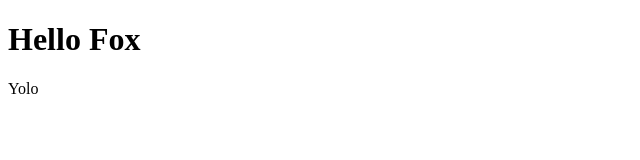
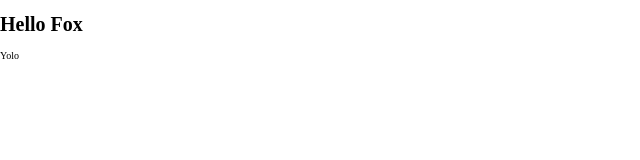
Before and after one commit to LisekTeam/FirstFoxProject, a website: page index.html in a window 1280 px wide. Shown: the whole page, without its empty margins (0-640 px from the left). Drawn offline with Linux system fonts and the light colour scheme.

Commit message:
add scss structure

```diff
--- a/index.html
+++ b/index.html
@@ -5,6 +5,7 @@
   <meta name="viewport" content="width=device-width, initial-scale=1.0">
   <meta http-equiv="X-UA-Compatible" content="ie=edge">
   <title>FirstFoxProject</title>
+  <link rel="stylesheet" href="css/main.css">
 </head>
 <body>
 <h1>Hello Fox</h1>
--- /dev/null
+++ b/scss/main.scss
@@ -0,0 +1,6 @@
+html{
+  font-size: 62.5%;
+}
+body{
+  margin: 0;
+}
```
Also changed, not shown: package.json (+9 -36 lines), css/main.css (added), 3 other files.
